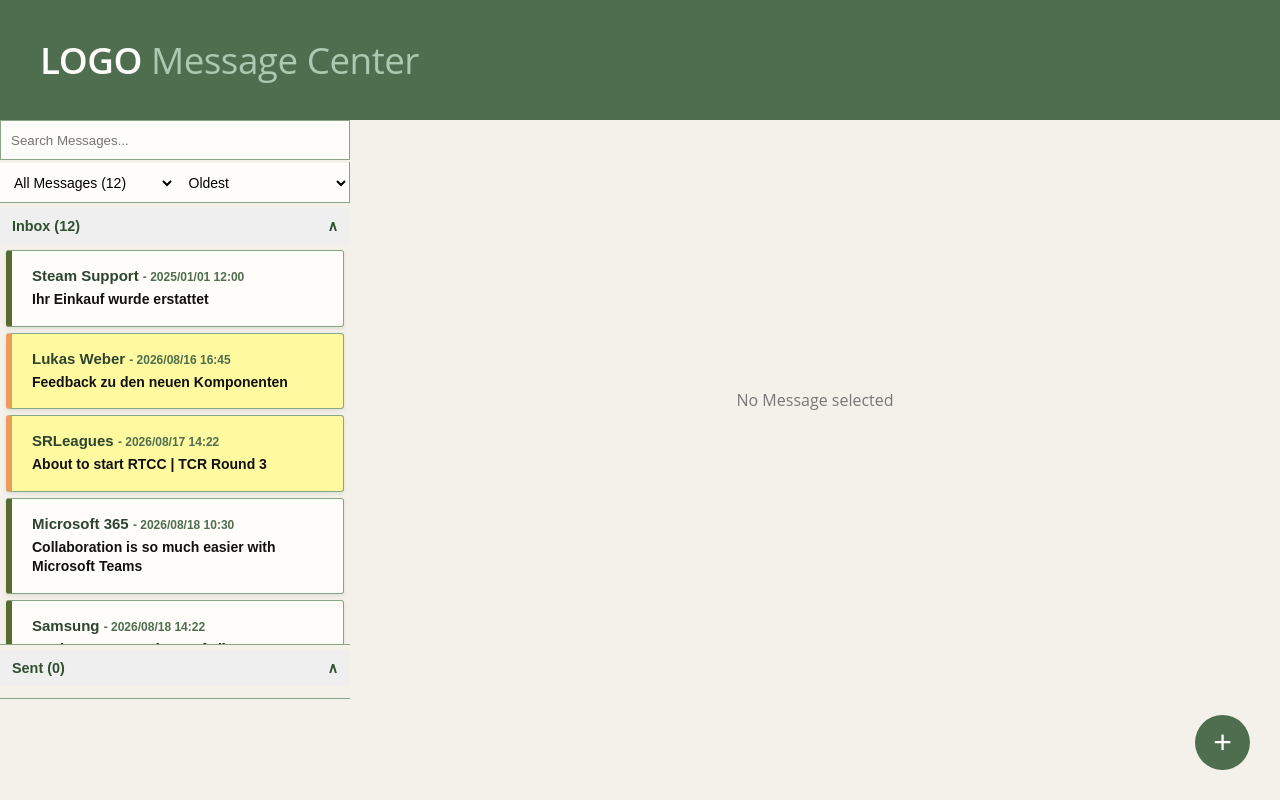
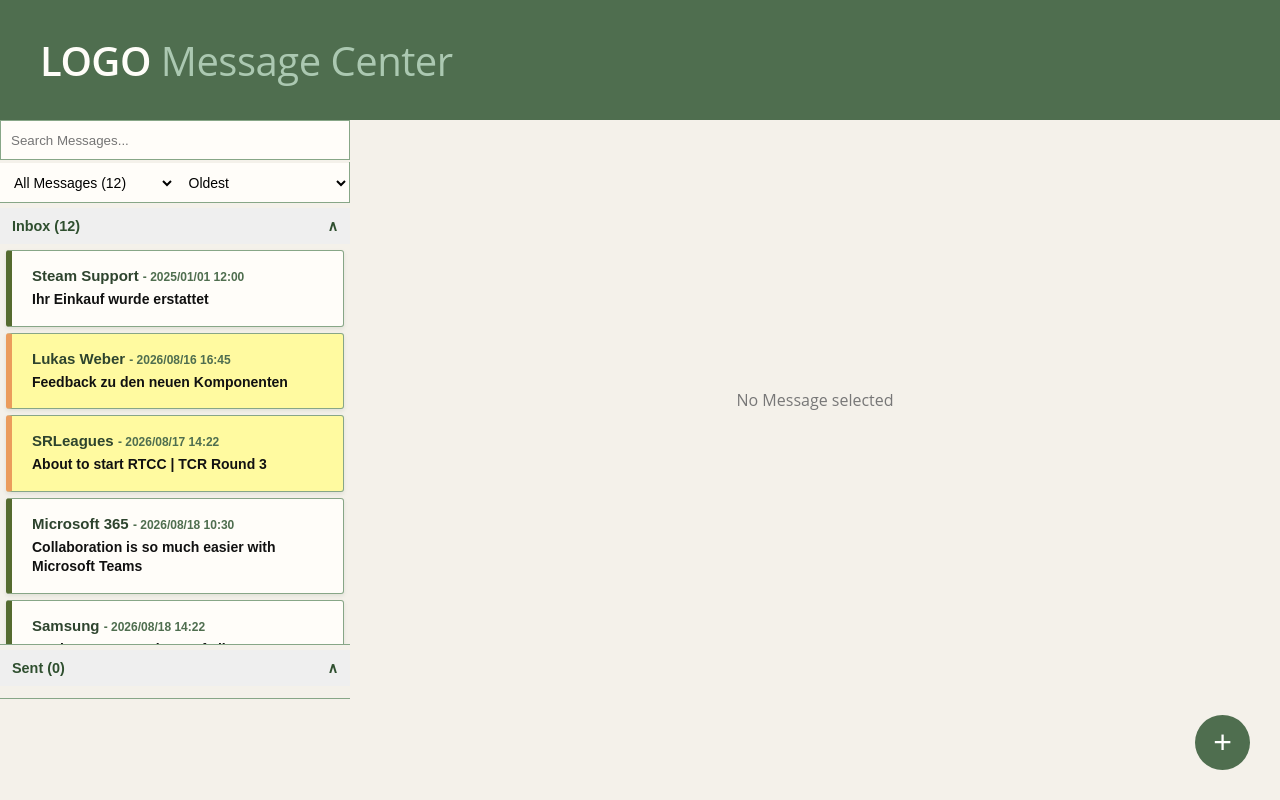
Before and after one commit to Yo-jo51/logo-message-center, a Vue app: page / in a window 1280 px wide. Built offline with nearby package versions, Linux system fonts and the light colour scheme.

Commit message:
Bigger Logo

```diff
--- a/src/components/Navbar.vue
+++ b/src/components/Navbar.vue
@@ -24,7 +24,7 @@
 }
 
 h1 {
-  font-size: 2.3rem;
+  font-size: 2.5rem;
   font-weight: 400;
   margin: 0;
   color: #abc8b1;
```
